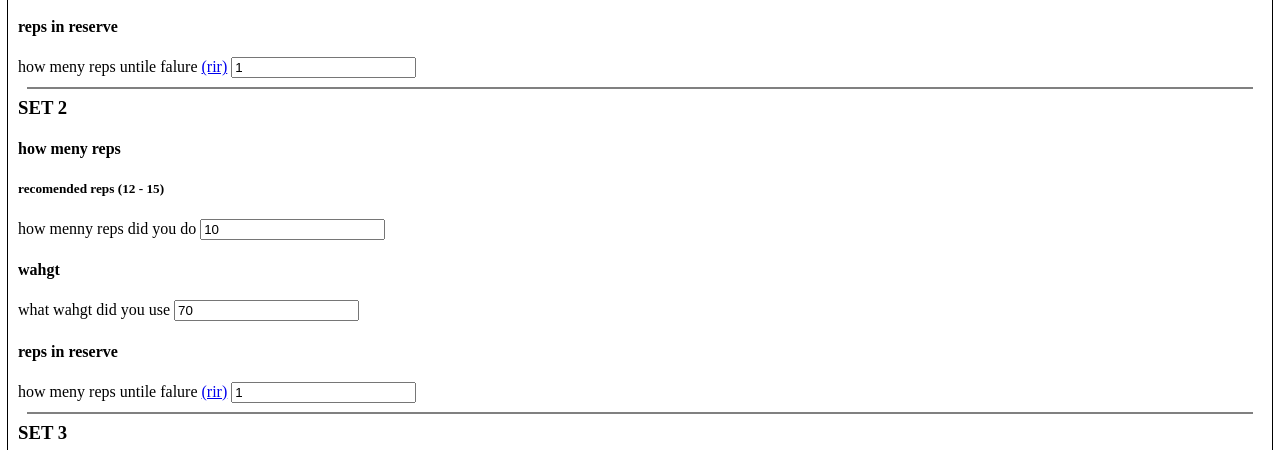
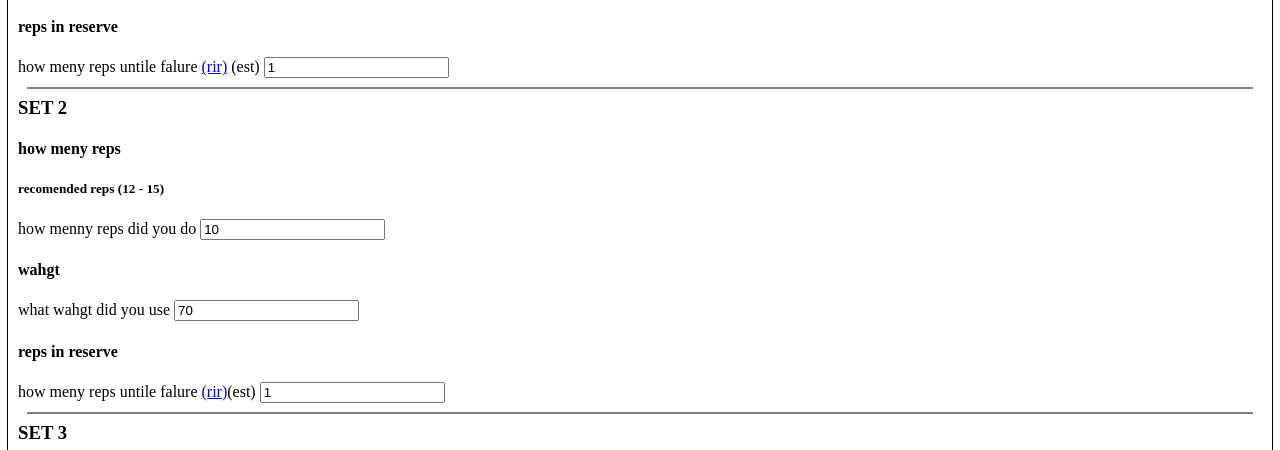
Before and after one commit to snorrif/hypertrophy, a plain HTML site: page index.html in a window 1280 px wide. Shown: the part 307-757 px from the top of the page. Drawn offline with Linux system fonts and the light colour scheme.

Commit message:
laga rir texta in i index.html

```diff
--- a/index.html
+++ b/index.html
@@ -37,7 +37,7 @@
             <br />
             <h4>reps in reserve</h4>
             <label for="rir"
-              >how meny reps untile falure <a href="rir.html">(rir)</a>
+              >how meny reps untile falure <a href="rir.html">(rir)</a> (est)
             </label>
             <input
               type="number"
@@ -76,7 +76,7 @@
             <br />
             <h4>reps in reserve</h4>
             <label for="rir"
-              >how meny reps untile falure <a href="rir.html">(rir)</a>
+              >how meny reps untile falure <a href="rir.html">(rir)</a>(est)
             </label>
             <input
               type="number"
@@ -115,7 +115,7 @@
             <br />
             <h4>reps in reserve</h4>
             <label for="rir"
-              >how meny reps untile falure <a href="rir.html">(rir)</a>
+              >how meny reps untile falure <a href="rir.html">(rir)</a>(est)
             </label>
             <input
               type="number"
```
